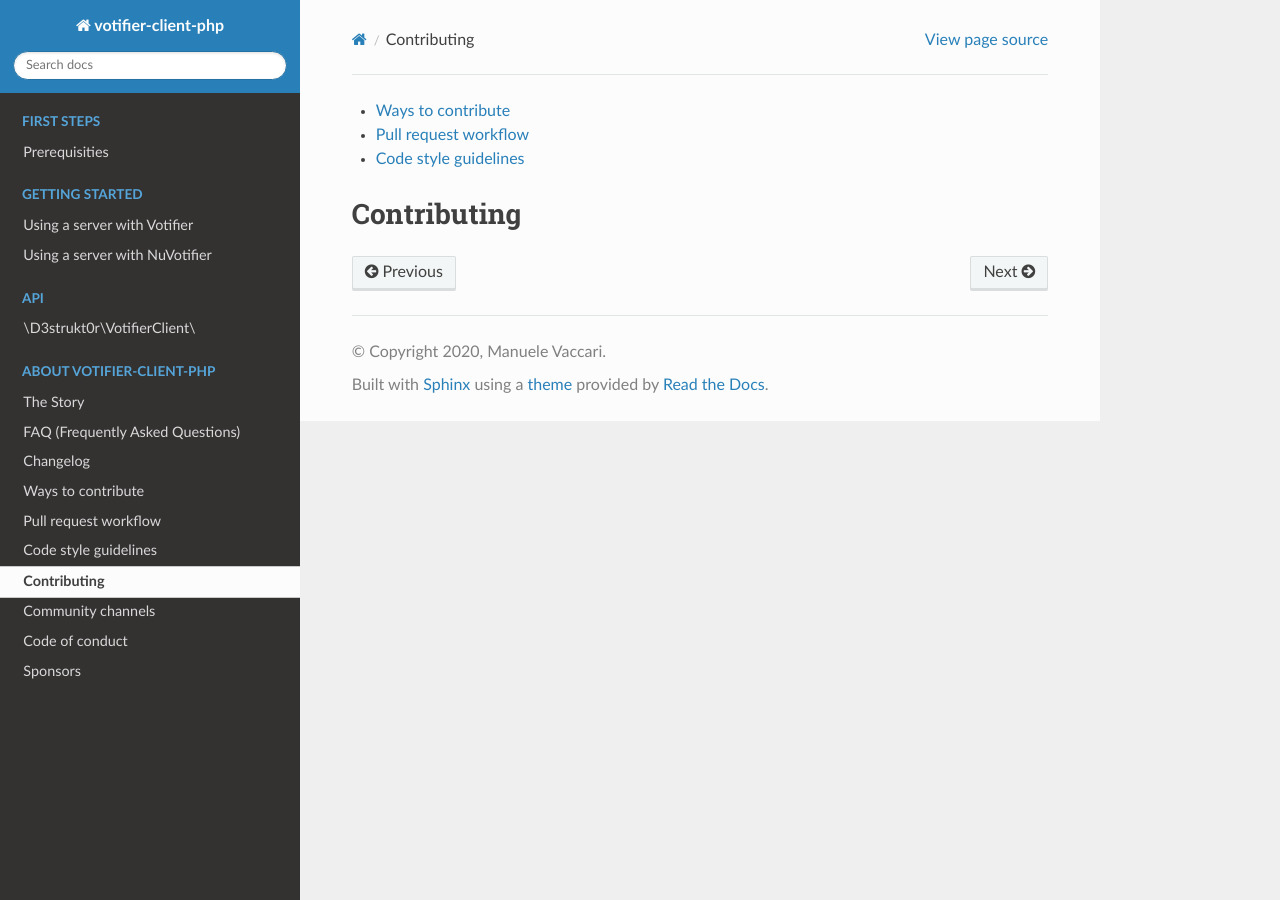
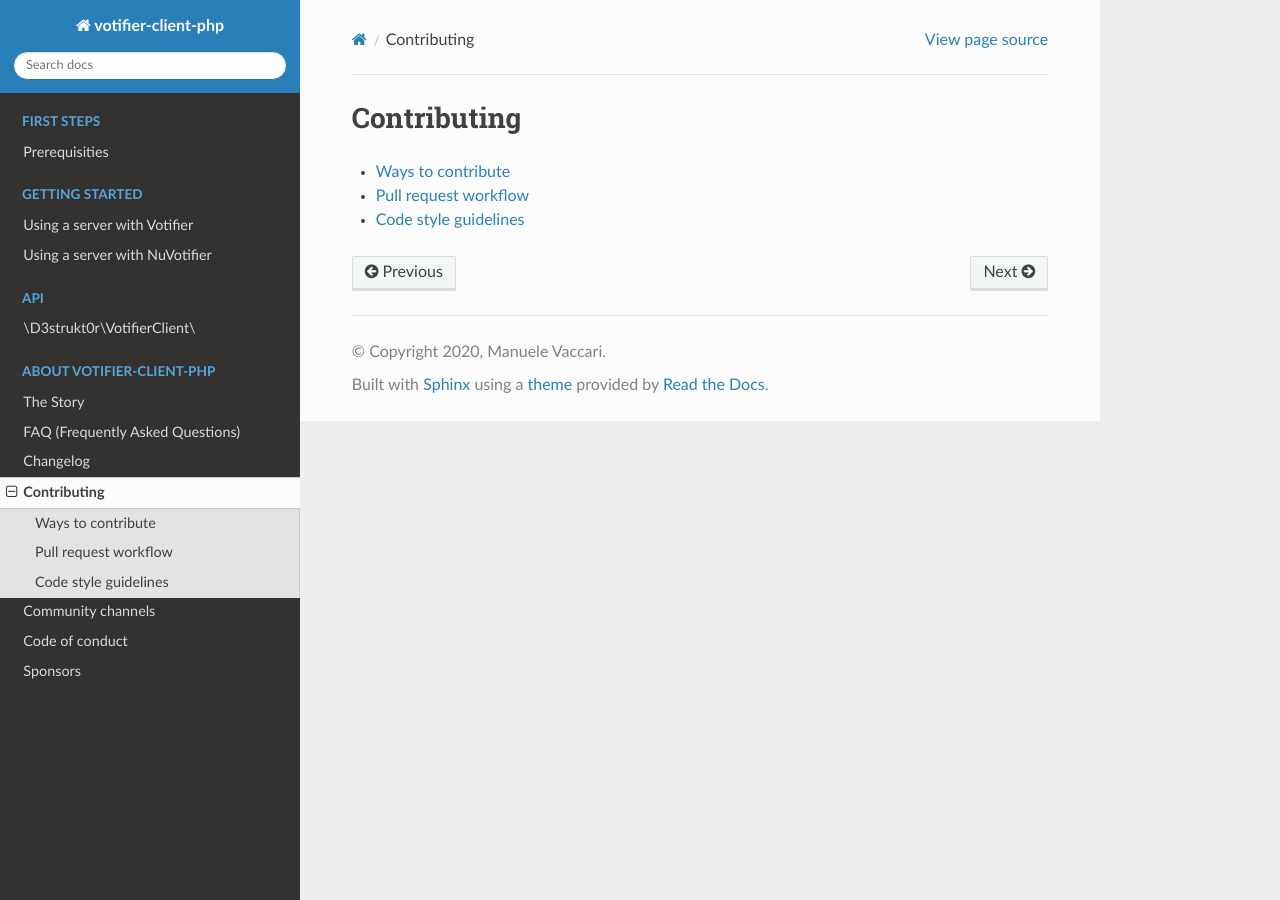
Before and after one commit to D3strukt0r/votifier-client-php, a Sphinx documentation site: the page built from docs/pages/about/contributing.rst, in a window 1280 px wide. Built offline with Sphinx 7.4.7 and the Read the Docs theme 2.0.0, drawn with Linux system fonts in a browser that asks for light colours.

```diff
--- a/docs/pages/about/contributing.rst
+++ b/docs/pages/about/contributing.rst
@@ -1,10 +1,10 @@
+============
+Contributing
+============
+
 .. toctree::
    :maxdepth: 2
 
    contributing/ways-to-contribute
    contributing/pull-request-workflow
    contributing/code-style-guidelines
-
-============
-Contributing
-============
```
